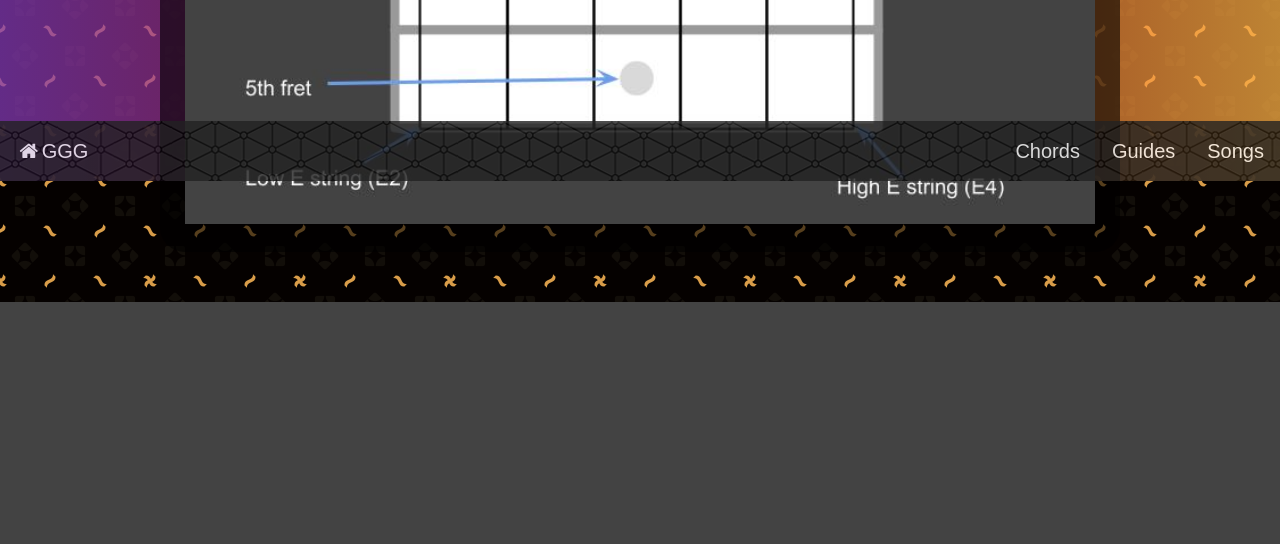
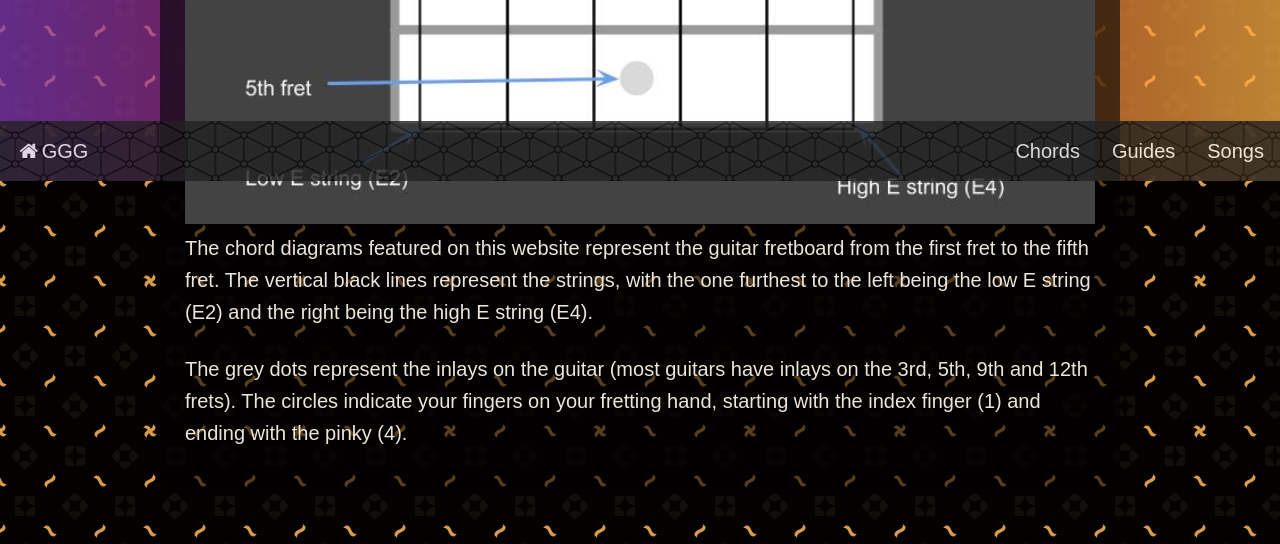
Before and after one commit to wolflint/didProject, a PHP site: page /guidesChordDiagrams.php in a window 1280 px wide. Shown: the part 619-1163 px from the top of the page. Before the commit the page ends 921 px from the top, so only its background shows below. Run offline with PHP 8.4, Linux system fonts and the light colour scheme; some web fonts are replaced.

Commit message:
Added info to chord guide

```diff
--- a/guidesChordDiagrams.php
+++ b/guidesChordDiagrams.php
@@ -18,6 +18,8 @@
     <div class="container">
         <h1>Groovy Guitar Guides - How to read the chord diagrams</h1>
 				<img src="assets/guidesChordDiagrams.jpg" alt="Picture of the guitar diagram labeled." class="u-full-width">
+        <p>The chord diagrams featured on this website represent the guitar fretboard from the first fret to the fifth fret. The vertical black lines represent the strings, with the one furthest to the left being the low E string (E2) and the right being the high E string (E4).</p>
+        <p>The grey dots represent the inlays on the guitar (most guitars have inlays on the 3rd, 5th, 9th and 12th frets). The circles indicate your fingers on your fretting hand, starting with the index finger (1) and ending with the pinky (4).</p>
 
     </div>
     <!-- SCRIPTS -->
```
